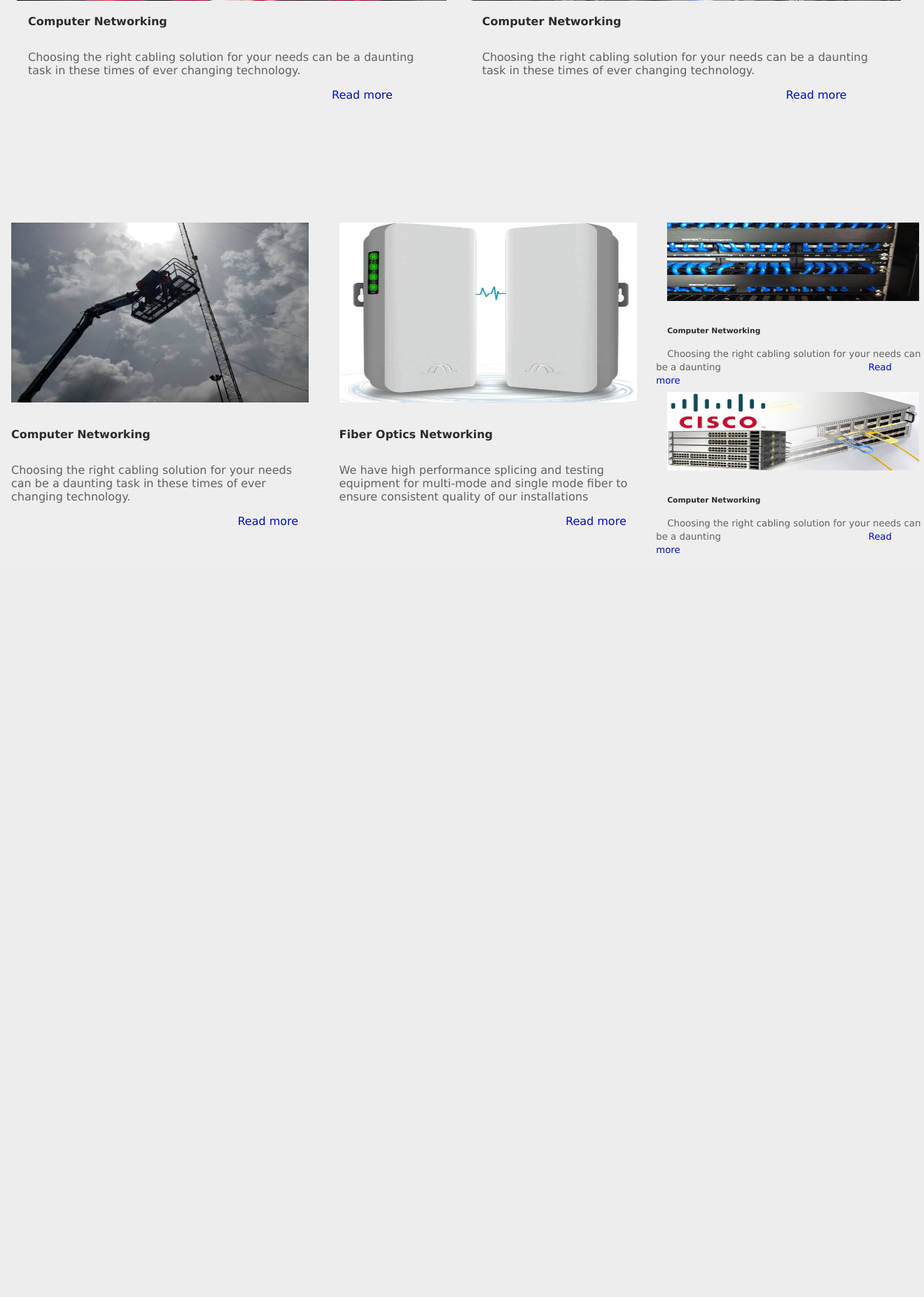
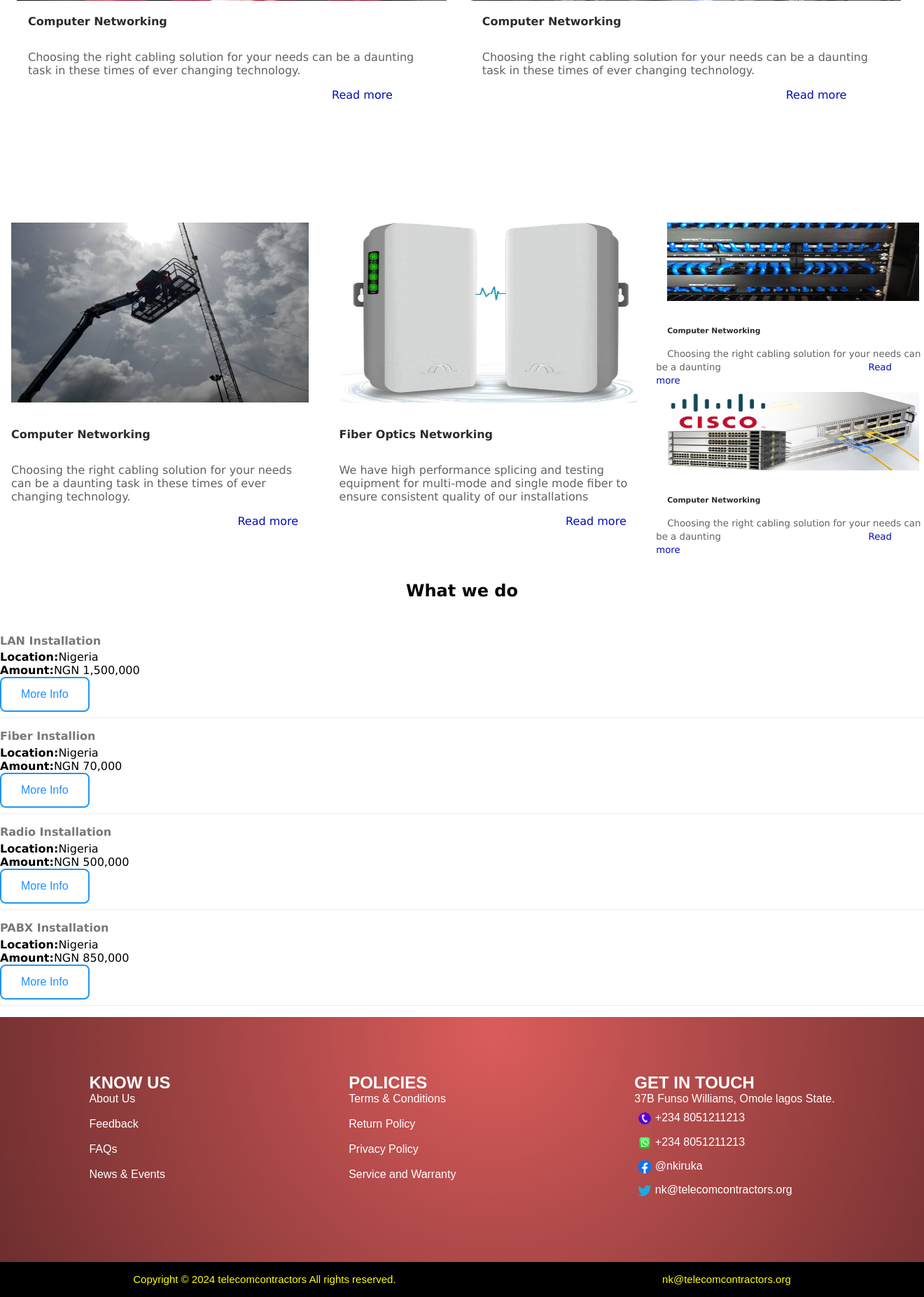
Before and after one commit to chiedozieu/telecom.contractors, a Flask app: page / in a window 1320 px wide; the page is wider, and only the part inside the window is pictured. Shown: the part 1101-2954 px from the top of that part at 70% size. Before the commit the page ends 1892 px from the top of that part, so only its background shows below. Run offline with Flask 3, Linux system fonts and the light colour scheme.

Commit message:
added images, making dynamic pages

```diff
--- a/app.py
+++ b/app.py
@@ -2,9 +2,40 @@ from flask import Flask, render_template
 
 app = Flask(__name__)
 
+JOBS = [
+  {
+    'id': 1,
+    'title': 'LAN Installation',
+    'location': 'Nigeria',
+    'cost': 'NGN 1,500,000'
+  },
+  {
+    'id': 2,
+    'title': 'Fiber Installion',
+    'location': 'Nigeria',
+    'cost': 'NGN 70,000'
+  },
+
+
+  {
+    'id': 3,
+    'title': 'Radio Installation',
+    'location': 'Nigeria',
+    'cost': 'NGN 500,000'
+
+  },
+  {
+   'id': 4,
+   'title': 'PABX Installation',
+   'location': 'Nigeria',
+   'cost': 'NGN 850,000'
+
+  }
+]
+
 @app.route('/')
 def hello_telecom():
-  return render_template('home.html')
+  return render_template('home.html', jobs = JOBS)
 
 
 
--- a/static/css/style.css
+++ b/static/css/style.css
@@ -1,16 +1,13 @@
 * {
     margin: 0;
     padding: 0;
-    outline: none;
-    border: none;
     text-decoration: none;
-    /* text-transform: capitalize; */
     box-sizing: border-box;
 }
 
 body {
     font-family: Verdana, Geneva, Tahoma, sans-serif;
-    background: #eee ;
+
 }
 
 .header{
@@ -20,16 +17,16 @@ body {
   align-items: center;
   justify-content: space-between;
   padding: 2rem 9%;
-    background: #fff;
+  background: #d22b71;
  }
  .header h1{
-    color: rgb(238, 8, 153);
+   color: rgb(216, 181, 203);
 
  }
 
 
  .nav_container a {
-    color: rgb(238, 8, 153);
+   color: rgb(216, 181, 203);
  }
  .nav_container a:hover {
     color: rgb(24, 2, 44);
@@ -38,8 +35,6 @@ body {
 
 .banner img {
     width: 100%;
-    /* height: 500px; */
-
 }
 .section_one{
     margin: 1rem 2rem 1rem 1rem;
@@ -113,3 +108,108 @@ section div a:hover {
     color: #2d2c2c;
     padding: 1rem;
 }
+
+#what_we_do h2 {
+  text-align: center;
+  margin: 3rem;
+
+}
+
+#what_we_do h4 {
+  color: #787878;
+  margin-bottom: .3rem;
+}
+#jobs {
+  margin-bottom: 1rem;
+  border-bottom: 1px solid #eeeded;
+  padding-bottom: .5rem;
+}
+.btn {
+  border: 2px solid black;
+  background-color: white;
+  color: black;
+  padding: 14px 28px;
+  font-size: 16px;
+  cursor: pointer;
+  border-color: #2196F3;
+  color: dodgerblue;
+  border-radius: .5rem;
+}
+
+
+.btn:hover{
+  background: #2196F3;
+  color: white;
+
+}
+
+#footer-container{
+    height: 350px;
+    display: flex;
+    justify-content: space-around;
+    background-image: url(https://1ef83fa4-e245-47ff-9ab0-62cb3e82eba0-00-1amelfzwhn01r.janeway.replit.dev/static/images/bgfooter.png);
+
+}
+
+.footer-info{
+
+    color: white;
+    font-family: 'Quicksand', sans-serif;
+    margin-top: 5rem;
+
+}
+
+
+.footer-info a{
+    color: white;
+    font-weight: lighter;
+    text-decoration: none;
+}
+.footer-info a:hover{
+    color: yellow;
+    text-decoration: underline;
+}
+.footer-info p{
+    color: white;
+    font-weight: lighter;
+    text-decoration: none;
+
+}
+.phonecall{
+    display: flex;
+    padding: .3rem;
+    margin-top: .3rem;
+}
+
+
+
+
+#footer-bottom {
+    color: yellow;
+    background-color: black;
+    height: 50px;
+    display: flex;
+    justify-content: space-around;
+    align-items: center;
+
+}
+#footer-bottom p{
+
+    font-family: 'Quicksand', sans-serif;
+    font-size: 15px;
+
+}
+#footer-bottom a{
+
+    font-family: 'Quicksand', sans-serif;
+    color: yellow;
+    text-decoration: none;
+    font-size: 15px;
+
+}
+#footer-bottom a:hover{
+    color: blue;
+}
+.socials {
+    margin-right: .3rem;
+}
--- /dev/null
+++ b/templates/footer.html
@@ -0,0 +1,39 @@
+<div id="footer-container">
+    <div class="footer-info">
+        <h2>KNOW US</h2>
+        <a href="#">About Us</a><br><br>
+        <a href="#">Feedback</a><br><br>
+        <a href="#">FAQs</a><br><br>
+        <a href="#">News & Events</a>
+    </div>
+
+    <div class="footer-info">
+        <h2>POLICIES</h2>
+        <a href="#">Terms & Conditions</a><br><br>
+        <a href="#">Return Policy</a><br><br>
+        <a href="#">Privacy Policy</a><br><br>
+        <a href="#">Service and Warranty</a>
+    </div>
+
+    <div class="footer-info">
+        <h2>GET IN TOUCH</h2>
+        <p>37B Funso Williams, Omole lagos State.</p>
+
+        <div class="phonecall"><img class="socials" src="https://1ef83fa4-e245-47ff-9ab0-62cb3e82eba0-00-1amelfzwhn01r.janeway.replit.dev/static/images/phonecall.png" alt=""><p>+234 8051211213</p></div>
+
+        <div class="phonecall"><img class="socials" src="https://1ef83fa4-e245-47ff-9ab0-62cb3e82eba0-00-1amelfzwhn01r.janeway.replit.dev/static/images//whatsapp.png" alt=""><p>+234 8051211213</p></div>
+
+        <div class="phonecall"><img class="socials" src="https://1ef83fa4-e245-47ff-9ab0-62cb3e82eba0-00-1amelfzwhn01r.janeway.replit.dev/static/images/facebook.png" alt=""><p>@nkiruka</p></div>
+
+        <div class="phonecall"><img class="socials" src="https://1ef83fa4-e245-47ff-9ab0-62cb3e82eba0-00-1amelfzwhn01r.janeway.replit.dev/static/images/twitter.png" alt=""><a href="#">nk@telecomcontractors.org</a></div>
+
+    </div>
+
+</div>
+
+
+
+<div id="footer-bottom">
+    <p>Copyright © 2024 telecomcontractors All rights reserved.</p>
+    <a href="mailto: nk@telecomcontractors.org">nk@telecomcontractors.org</a>
+</div>
--- /dev/null
+++ b/templates/header.html
@@ -0,0 +1,9 @@
+<header class="header" >
+    <h1>Telecom Contractors</h1>
+    <nav class="nav_container">
+        <a href="" >Home</a>
+        <a href="">Gallery</a>
+        <a href="">Contact</a>
+        <a href="">About</a>
+    </nav>
+</header>
--- a/templates/home.html
+++ b/templates/home.html
@@ -9,15 +9,9 @@
 
 </head>
 <body>
-    <header class="header" >
-        <h1>Telecom Contractors</h1>
-        <nav class="nav_container">
-            <a href="" >Home</a>
-            <a href="">Gallery</a>
-            <a href="">Contact</a>
-            <a href="">About</a>
-        </nav>
-    </header>
+
+    {% include 'header.html' %}
+
     <div class="banner">
         <img src="https://1ef83fa4-e245-47ff-9ab0-62cb3e82eba0-00-1amelfzwhn01r.janeway.replit.dev/static/images/Do%20more.png" alt="">
     </div>
@@ -72,6 +66,23 @@
         </div>
 
     </section>
+    <div id= "what_we_do">
+          <h2>What we do</h2>
+          <div>
+            {% for job in jobs %}
+            {% include 'jobitem.html' %}
+
+            {% endfor %}
+
+          </div>
+    </div>
+          <!-- <div><button class="button">Conact Us</button></div> -->
+
+
+
+
+        <!-- FOOTER -->
+         {% include 'footer.html' %}
 
 
 </body>
--- /dev/null
+++ b/templates/jobitem.html
@@ -0,0 +1,15 @@
+<div id= "jobs">
+  <div>
+    <h4>{{job['title']}}</h4>
+    <div>
+      <b> Location:</b>{{ job['location'] }}
+    </div>
+
+     {% if 'cost' in job %}
+    <div>
+      <b> Amount:</b>{{ job['cost'] }}
+    </div>
+    {% endif %}
+  </div>
+  <button class="btn">More Info</button>
+</div>
```
Also changed, not shown: static/images/bgfooter.png (added), static/images/facebook.png (added), static/images/phonecall.png (added), static/images/twitter.png (added), static/images/whatsapp.png (added), 1 other file. Lines whose indentation alone changed are shown as unchanged.
